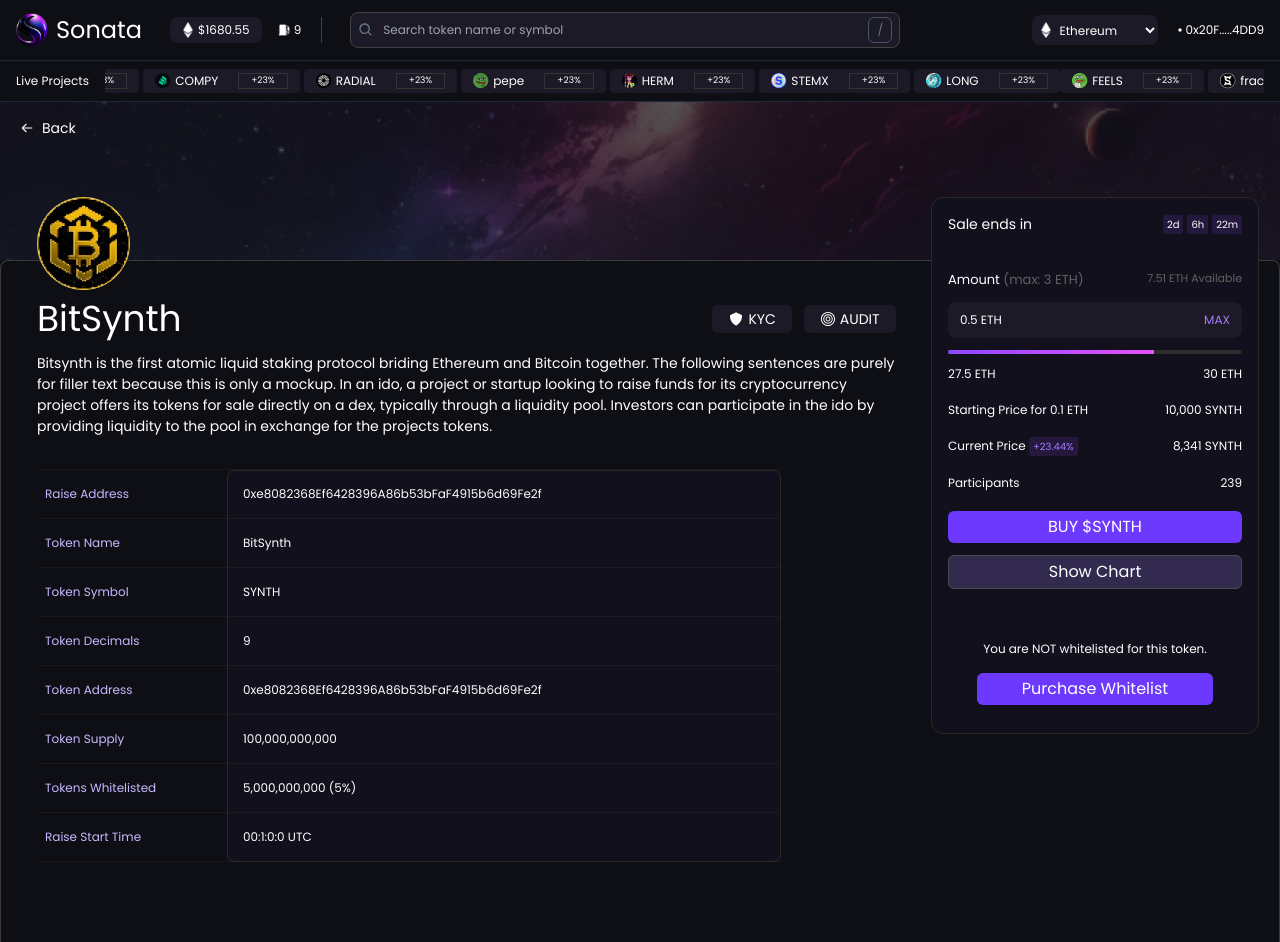
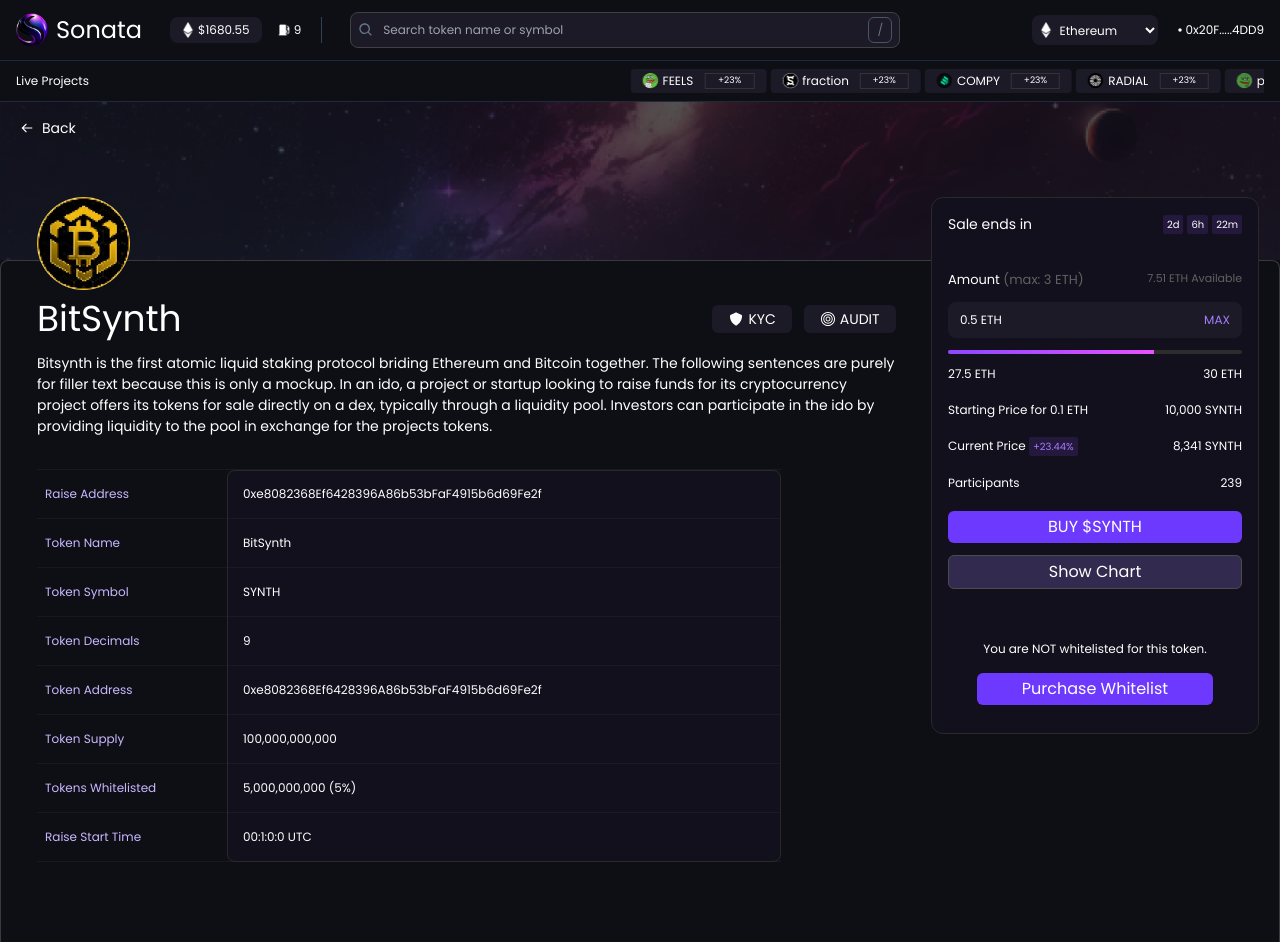
Before and after one commit to indrajith76/sonata, a React (Vite) app: page /tokenPages in a window 1280 px wide. Built offline with nearby package versions, Linux system fonts and the light colour scheme.

Commit message:
added update slider

```diff
--- a/src/components/Header.jsx
+++ b/src/components/Header.jsx
@@ -1,7 +1,7 @@
 import { Link } from "react-router-dom";
 import { BiSearch, BiSolidCircle, BiMenu } from "react-icons/bi";
 import { AiOutlineClose } from "react-icons/ai";
-import Marquee from "react-fast-marquee";
+// import Marquee from "react-fast-marquee";
 
 const Header = (props) => {
   const { sidebarStatus, setSidebarStatus } = props;
@@ -87,107 +87,93 @@ const Header = (props) => {
       </div>
 
       <div className="flex items-center gap-3 lg:gap-0 justify-between px-4 py-2 border-b border-slate-800 ">
-        <p className="text-white font-medium text-xs w-24">Live Projects</p>
-        <Marquee
+        <p className="text-white font-medium text-xs w-[90px]">Live Projects</p>
+        {/* <Marquee
+          className="2xl:flex 2xl:justify-end 2xl:w-[95%]"
+          autoFill={true}
           play={true}
           pauseOnHover={true}
-          autoFill={true}
-          className="2xl:flex 2xl:justify-end 2xl:w-[95%]"
+          delay={0}
+          loop={0}
+          onCycleComplete={() => false}
+          onFinish={() => false}
+          onMount={() => false}
         >
-          <ul className="flex gap-1 overflow-auto md:mr-4 lg:mr-0 2xl:w-[95%]">
-            <li className="2xl:w-full bg-[#1D1A27] flex items-center 2xl:justify-between gap-5 py-1 px-3 rounded-[4px] text-white">
+          <MarqueeContent />
+          <MarqueeContent />
+          <MarqueeContent />
+        </Marquee> */}
+        <div className="2xl:flex 2xl:justify-end overflow-hidden">
+          <div className="marquee flex flex-row">
+            <MarqueeContent />
+          </div>
+        </div>
+      </div>
+    </>
+  );
+};
+
+export default Header;
+
+export function MarqueeContent() {
+  return (
+    <ul className="flex gap-1 md:mr-4 lg:mr-0 2xl:w-[100%]">
+      <li className="ml-1 2xl:w-full bg-[#1D1A27] flex items-center 2xl:justify-between gap-5 py-1 px-3 rounded-[4px] text-white">
         <div className="flex items-center gap-1 text-xs">
-                <img
-                  className="w-[15px]]"
-                  src="/images/icons/feel.png"
-                  alt=""
-                />
+          <img className="w-[15px]]" src="/images/icons/feel.png" alt="" />
           <p>FEELS</p>
         </div>
         <p className="text-[9px] border border-[#343434] px-3">+23%</p>
       </li>
       <li className="2xl:w-full bg-[#1D1A27] flex items-center 2xl:justify-between gap-5 py-1 px-3 rounded-[4px] text-white">
         <div className="flex items-center gap-1 text-xs">
-                <img
-                  className="w-[15px]]"
-                  src="/images/icons/fraction.png"
-                  alt=""
-                />
+          <img className="w-[15px]]" src="/images/icons/fraction.png" alt="" />
           <p>fraction</p>
         </div>
         <p className="text-[9px] border border-[#343434] px-3">+23%</p>
       </li>
       <li className="2xl:w-full bg-[#1D1A27] flex items-center 2xl:justify-between gap-5 py-1 px-3 rounded-[4px] text-white">
         <div className="flex items-center gap-1 text-xs">
-                <img
-                  className="w-[15px]]"
-                  src="/images/icons/compy.png"
-                  alt=""
-                />
+          <img className="w-[15px]]" src="/images/icons/compy.png" alt="" />
           <p>COMPY</p>
         </div>
         <p className="text-[9px] border border-[#343434] px-3">+23%</p>
       </li>
       <li className="2xl:w-full bg-[#1D1A27] flex items-center 2xl:justify-between gap-5 py-1 px-3 rounded-[4px] text-white">
         <div className="flex items-center gap-1 text-xs">
-                <img
-                  className="w-[15px]]"
-                  src="/images/icons/radial.png"
-                  alt=""
-                />
+          <img className="w-[15px]]" src="/images/icons/radial.png" alt="" />
           <p>RADIAL</p>
         </div>
         <p className="text-[9px] border border-[#343434] px-3">+23%</p>
       </li>
       <li className="2xl:w-full bg-[#1D1A27] flex items-center 2xl:justify-between gap-5 py-1 px-3 rounded-[4px] text-white">
         <div className="flex items-center gap-1 text-xs">
-                <img
-                  className="w-[15px]]"
-                  src="/images/icons/pepe.png"
-                  alt=""
-                />
+          <img className="w-[15px]]" src="/images/icons/pepe.png" alt="" />
           <p>pepe</p>
         </div>
         <p className="text-[9px] border border-[#343434] px-3">+23%</p>
       </li>
       <li className="2xl:w-full bg-[#1D1A27] flex items-center 2xl:justify-between gap-5 py-1 px-3 rounded-[4px] text-white">
         <div className="flex items-center gap-1 text-xs">
-                <img
-                  className="w-[15px]]"
-                  src="/images/icons/herm.png"
-                  alt=""
-                />
+          <img className="w-[15px]]" src="/images/icons/herm.png" alt="" />
           <p>HERM</p>
         </div>
         <p className="text-[9px] border border-[#343434] px-3">+23%</p>
       </li>
       <li className="2xl:w-full bg-[#1D1A27] flex items-center 2xl:justify-between gap-5 py-1 px-3 rounded-[4px] text-white">
         <div className="flex items-center gap-1 text-xs">
-                <img
-                  className="w-[15px]]"
-                  src="/images/icons/stemx.png"
-                  alt=""
-                />
+          <img className="w-[15px]]" src="/images/icons/stemx.png" alt="" />
           <p>STEMX</p>
         </div>
         <p className="text-[9px] border border-[#343434] px-3">+23%</p>
       </li>
       <li className="2xl:w-full bg-[#1D1A27] flex items-center 2xl:justify-between gap-5 py-1 px-3 rounded-[4px] text-white">
         <div className="flex items-center gap-1 text-xs">
-                <img
-                  className="w-[15px]]"
-                  src="/images/icons/long.png"
-                  alt=""
-                />
+          <img className="w-[15px]]" src="/images/icons/long.png" alt="" />
           <p>LONG</p>
         </div>
         <p className="text-[9px] border border-[#343434] px-3">+23%</p>
       </li>
     </ul>
-        </Marquee>
-      </div>
-    </>
   );
-};
-
-export default Header;
+}
--- a/src/index.css
+++ b/src/index.css
@@ -27,6 +27,25 @@ body {
   background-size: contain;
 }
 
+@keyframes marqueeAnimation {
+  0% {
+    transform: translateX(100%);
+  }
+  100% {
+    transform: translateX(-100%);
+  }
+}
+
+.marquee {
+  white-space: nowrap;
+  overflow: hidden;
+  animation: marqueeAnimation 20s linear infinite;
+}
+
+.marquee:hover {
+  animation-play-state: paused;
+  cursor: pointer;
+}
 
 @layer utilities {
   @variants responsive {
```
Lines whose indentation alone changed are shown as unchanged.
